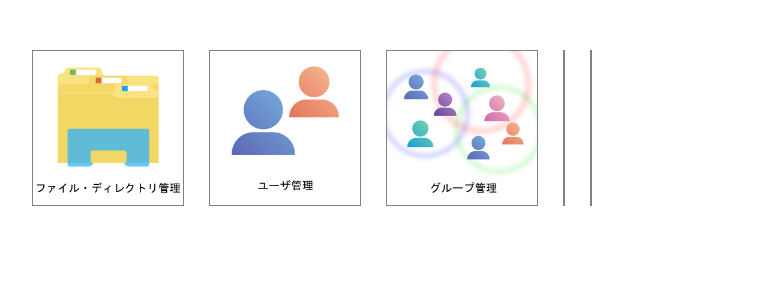
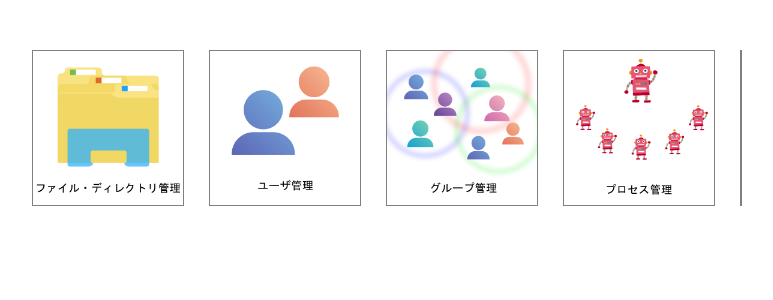
Before and after one commit to osawa-koki/gui-on-linux, a React (Create React App) app in the folder client/: page / in a window 1280 px wide. Shown: the top 300 px of the page, without its empty margins (8-781 px from the left). Built offline with nearby package versions, Linux system fonts and the light colour scheme.

Commit message:
proccess

```diff
--- a/client/src/Pages/root.tsx
+++ b/client/src/Pages/root.tsx
@@ -3,6 +3,7 @@ import { Link } from 'react-router-dom';
 import file_img from '../Assets/file.png';
 import user_img from '../Assets/user.png';
 import group_img from '../Assets/group.png';
+import proccess_img from '../Assets/proccess.png';
 import './root.scss';
 
 function Root() {
@@ -21,7 +22,7 @@ function Root() {
         <div className='description'></div>
       </Link>
       <Link className='RootImg' to="/process">
-        <img src="" alt="" />
+        <img src={proccess_img} alt="proccess" />
         <div className='description'></div>
       </Link>
       <Link className='RootImg' to="/net">
```
Also changed, not shown: client/src/Assets/proccess.png (added), 1 other file (tests, documents, lock files or other folders).
